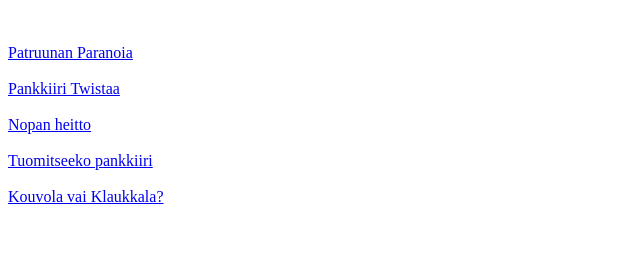
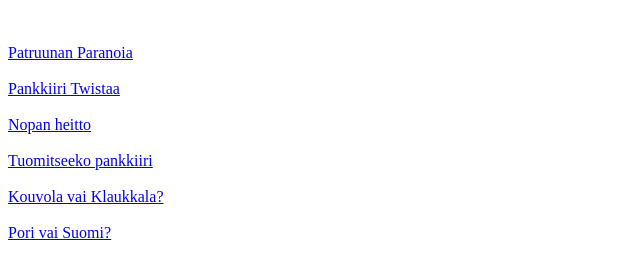
Before and after one commit to kossu/kossu.github.io, a plain HTML site: page index.html in a window 1280 px wide. Shown: the whole page, without its empty margins (0-640 px from the left). Drawn offline with Linux system fonts and the light colour scheme.

Commit message:
Update index.html

```diff
--- a/index.html
+++ b/index.html
@@ -21,5 +21,8 @@
   <br>
   <a href="kouvola_klaukkala/">Kouvola vai Klaukkala?</a>
   <br>
+  <br>
+  <a href="pori_suomi/">Pori vai Suomi?</a>
+  <br>
 </body>
 </html>
```
